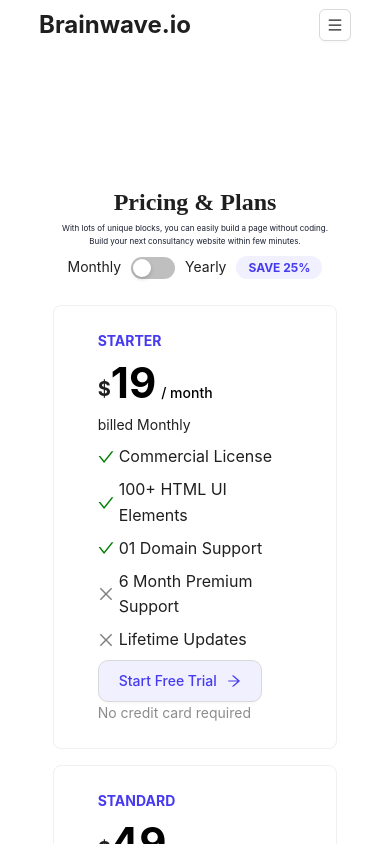
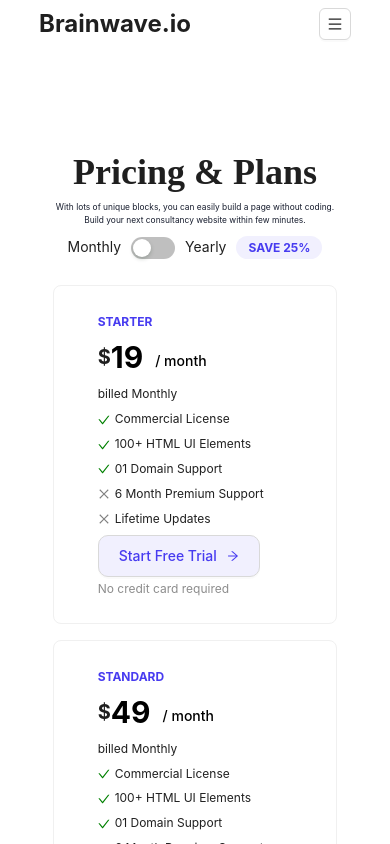
Before and after one commit to WwLuo-1024/umbrl-task, a React (Vite) app: page /landing in a window 390 px wide. Shown: the top 844 px of the page. Built offline with nearby package versions, Linux system fonts and the light colour scheme.

Commit message:
style: responsive style of font

```diff
--- a/src/App.less
+++ b/src/App.less
@@ -3,3 +3,20 @@
     margin: 0;
     box-sizing: border-box;
 }
+
+/* Default font size */
+html {
+    font-size: 16px;
+  }
+
+  @media (max-width: 768px) {
+    html {
+      font-size: 14px;
+    }
+  }
+
+  @media (max-width: 576px) {
+    html {
+      font-size: 12px;
+    }
+  }
--- a/src/components/Content/Features/index.module.less
+++ b/src/components/Content/Features/index.module.less
@@ -23,7 +23,7 @@
   }
 
   .iconWrapper {
-    font-size: 24px;
+    font-size: 2rem;
     color: #473BF0;
     margin-bottom: 16px;
   }
--- a/src/components/Content/PricingAndPlans/index.module.less
+++ b/src/components/Content/PricingAndPlans/index.module.less
@@ -9,7 +9,7 @@
     padding: 4px 12px;
     margin-left: 10px;
     border-radius: 20px;
-    font-size: 12px;
+    font-size: 1rem;
     font-weight: 700;
 }
 
@@ -21,6 +21,7 @@
   .pricingTitle {
     color: #473BF0;
     font-weight: 700;
+    font-size: 1rem;
   }
 
   .currencySymbol {
@@ -31,7 +32,7 @@
 
   .pricingPrice {
     color: #000;
-    font-size: 42px;
+    font-size: 2.5rem;
     font-weight: bold;
     line-height: 1;
   }
@@ -39,7 +40,7 @@
   .pricingPeriod {
     display: block;
     color: #000;
-    margin-left: 5px;
+    margin-left: 1rem;
     font-weight: 500;
   }
 
@@ -56,7 +57,7 @@
     display: flex;
     align-items: center;
     margin: 0.5rem 0;
-    font-size: 16px;
+    font-size: 1rem;
   }
 
 /* PricingCard.module.css */
@@ -68,6 +69,7 @@
     padding: 20px 20px;
     font-weight: 500;
     max-width: 100%;
+    font-size: 1rem;
   }
 
   .buttonContent {
@@ -89,5 +91,5 @@
 
   .pricingNote {
     color: #666;
-    font-size: 14px;
+    font-size: 1rem;
   }
--- a/src/components/Content/PricingAndPlans/index.tsx
+++ b/src/components/Content/PricingAndPlans/index.tsx
@@ -79,7 +79,9 @@ const PricingSection: FC = () => {
                   className={styles.pricingPeriod}
                 >{`/ ${item.period}`}</Text>
               </div>
-              <Text>{`billed ${isMonthly ? "Monthly" : "Yearly"}`}</Text>
+              <Text style={{ fontSize: "1rem" }}>{`billed ${
+                isMonthly ? "Monthly" : "Yearly"
+              }`}</Text>
 
               <ul className={styles.featureList}>
                 {item.features.map((feature, index) => {
--- a/src/components/Content/SectionTitle/index.module.less
+++ b/src/components/Content/SectionTitle/index.module.less
@@ -1,41 +1,17 @@
 .sectionTilte{
-    margin-top: 50px;
+    margin-top: 1rem;
 }
 
 .title {
     text-align: center;
     font-family: "initial";
-    font-size: 40px;
+    font-size: 3rem;
     font-weight: 700;
   }
-
-@media (max-width: 768px) {
-    .title {
-      font-size: 32px;
-    }
-}
-
-@media (max-width: 576px) {
-    .title {
-        font-size: 24px;
-    }
-}
 
 .paragraph {
     color: #161C2D;
     font-weight: 400;
     text-align: center;
-    font-size: 14px;
+    font-size: 0.7rem;
   }
-
-@media (max-width: 768px) {
-    .paragraph {
-      font-size: 12px;
-    }
-}
-
-@media (max-width: 576px) {
-    .paragraph {
-        font-size: 8px;
-    }
-}
--- a/src/components/NavFooter/inded.tsx
+++ b/src/components/NavFooter/inded.tsx
@@ -110,7 +110,7 @@ const NavFooter: FC = () => {
             lg={12}
             style={{ color: "#fff", marginBottom: "12px" }}
           >
-            <p>
+            <p style={{ fontSize: "1rem" }}>
               © 2024 Copyright, All Right Reserved, Made by Sejju_ui_ux with ❤
             </p>
           </Col>
--- a/src/components/NavFooter/index.module.less
+++ b/src/components/NavFooter/index.module.less
@@ -67,7 +67,7 @@
     margin-top: 10px;
     color: #fff;
     font-weight: 400;
-    font-size: 14px;
+    font-size: 1rem;
 
     &:hover {
       text-decoration: underline; /* Add underline on hover */
--- a/src/components/NavHeader/index.module.less
+++ b/src/components/NavHeader/index.module.less
@@ -2,7 +2,7 @@
     display: flex;
     justify-content: space-between;
     align-items: center;
-    height: 50px;
+    height: 4rem;
     padding: 0 10vw;
     background-color: #fff;
 }
@@ -10,7 +10,7 @@
 .left{
     display: flex;
     align-items: center;
-    font-size: 24px;
+    font-size: 2rem;
     font-weight: 700;
     cursor: pointer;
 }
--- a/src/layout/index.module.less
+++ b/src/layout/index.module.less
@@ -1,5 +1,5 @@
 .content {
-    min-height: calc(100vh - 50px);
+    min-height: calc(100vh - 4rem);
     padding: 10vh 10vw;
     background-color: #fff;
   }
```
